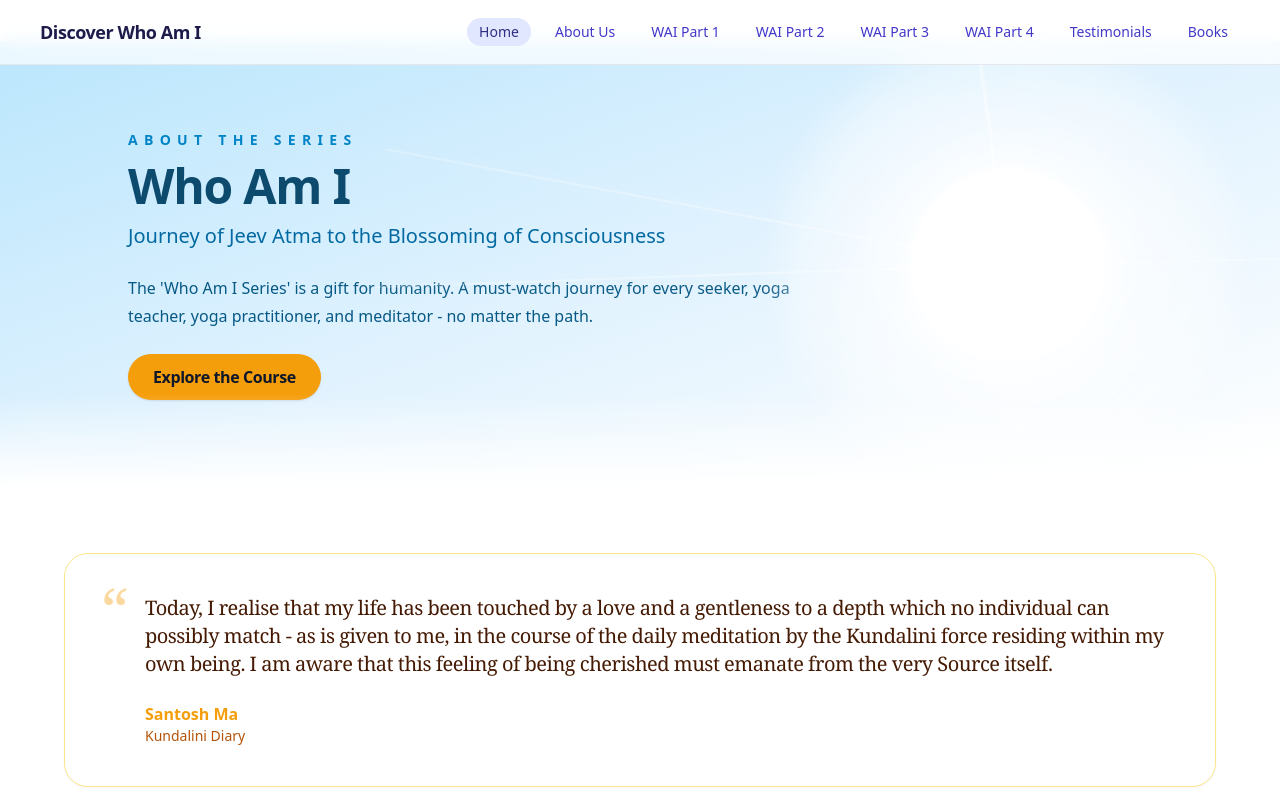
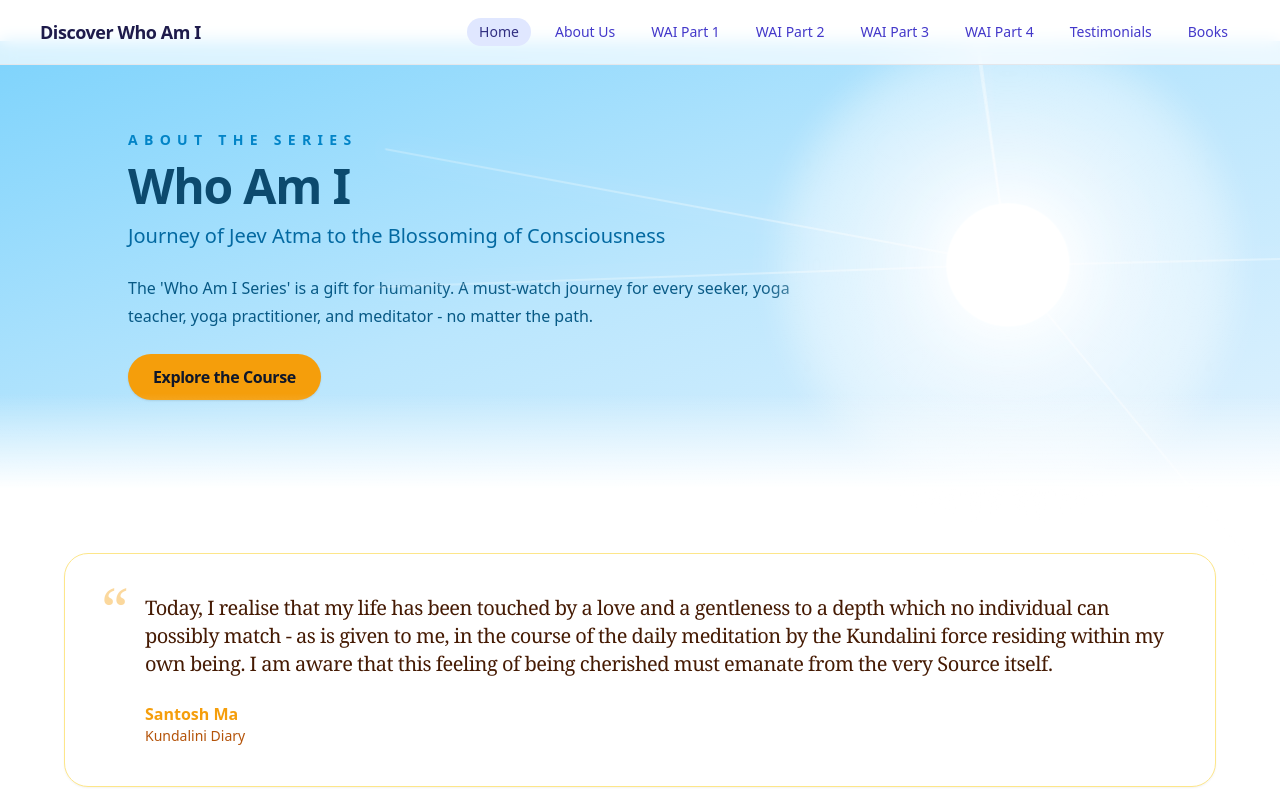
Before and after one commit to CindralHQ/DWAI-Demo, a Next.js app: page / in a window 1280 px wide. Shown: the top 800 px of the page. Built offline with nearby package versions, Linux system fonts and the light colour scheme.

Commit message:
Changed Sky color to blue

```diff
--- a/app/page.tsx
+++ b/app/page.tsx
@@ -133,7 +133,7 @@ export default function HomePage() {
   return (
     <div className="space-y-16">
       <WaiIntroOverlay theme={HOME_THEME} icon={homeLogo} label="Discover Who Am I" size="hero" applyBodyTint={false} />
-      <section className="relative isolate -mt-6 full-bleed bg-gradient-to-br from-sky-200 via-sky-100 to-white py-20">
+      <section className="relative isolate -mt-6 full-bleed bg-gradient-to-br from-sky-300 via-sky-200 to-sky-100 py-20">
         <div className="mx-auto flex max-w-6xl flex-col gap-16 px-6 md:flex-row md:items-center md:px-12 lg:px-16">
           <div className="space-y-6 text-sky-900">
             <div className="space-y-3">
--- a/components/ui/SunShine.tsx
+++ b/components/ui/SunShine.tsx
@@ -49,8 +49,8 @@ export function SunShine({ className }: SunShineProps) {
         }
 
         .sunshine__core {
-          width: 11rem;
-          height: 11rem;
+          width: 7rem;
+          height: 7rem;
           border-radius: 50%;
           background: #ffffff;
           box-shadow:
```
